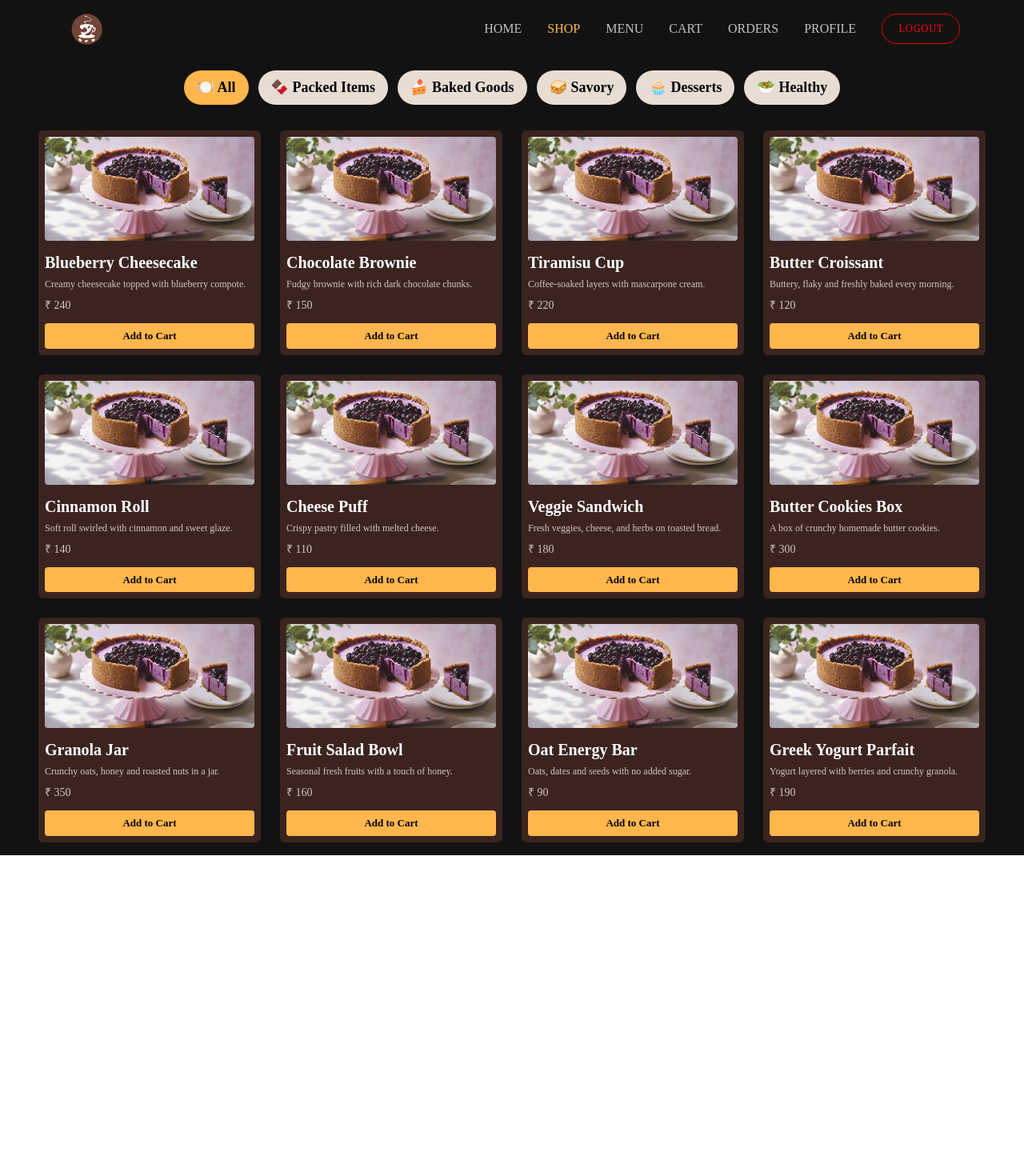
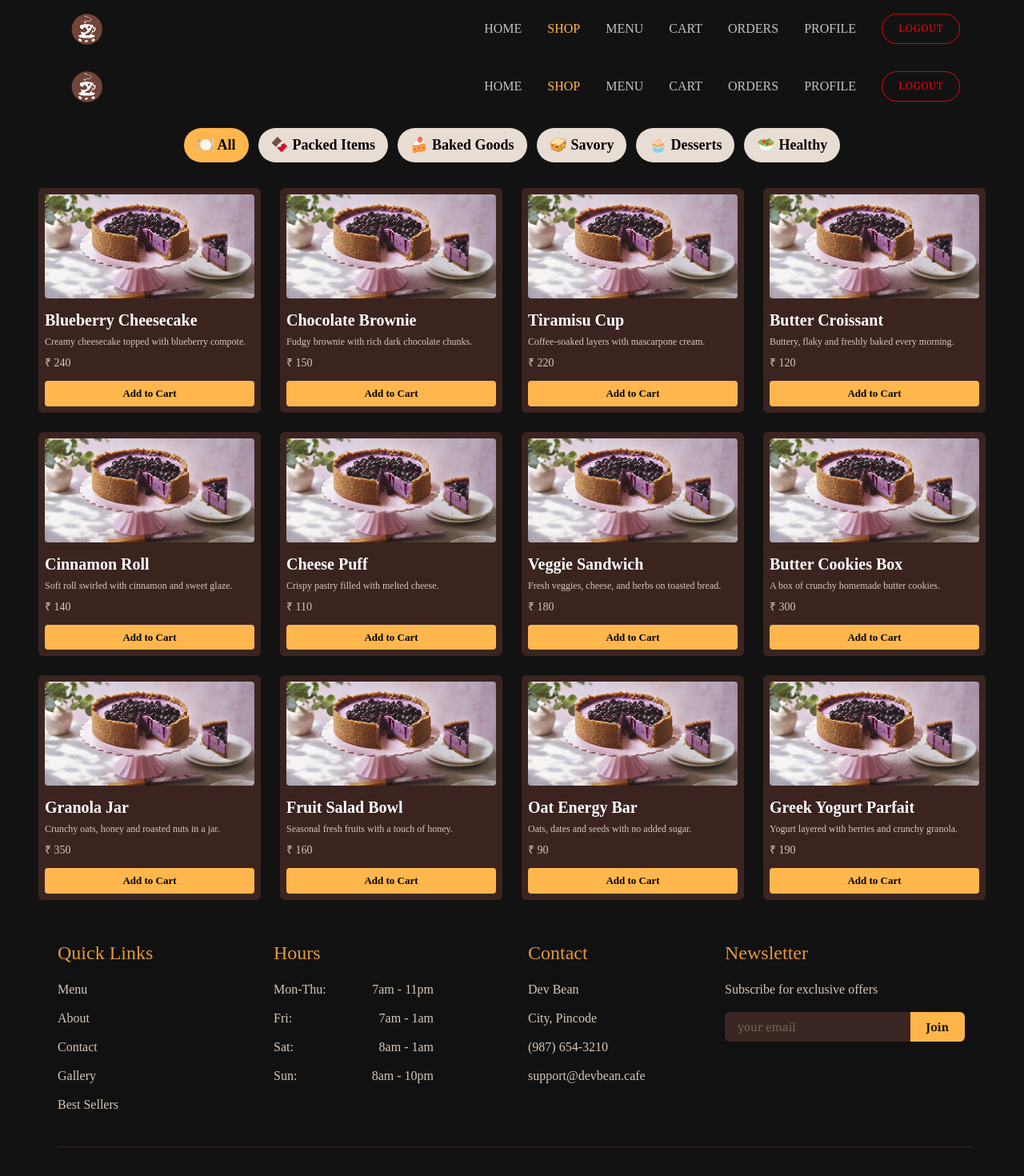
Before and after one commit to abduletifabdella29-lab/DevBean-Cafe, a React (Vite) app: page /Shop in a window 1280 px wide. Shown: the top 1470 px of the page at 80% size. Before the commit the page ends 1069 px from the top, so only its background shows below. Built offline with nearby package versions, Linux system fonts and the light colour scheme.

Commit message:
feat: implement Layout component for consistent page structure

```diff
--- a/src/App.jsx
+++ b/src/App.jsx
@@ -1,5 +1,6 @@
 import React from 'react'
 import { Routes, Route } from 'react-router-dom'
+import Layout from './Componentes/Layout.jsx'
 import Home from './Pages/Home.jsx'
 import Shop from './Pages/Shop/Shop.jsx'
 
@@ -7,7 +8,10 @@ function App() {
     return (
         <Routes>
             <Route path="/" element={<Home />} />
+
+            <Route element={<Layout />}>
                 <Route path="/Shop" element={<Shop />} />
+            </Route>
         </Routes>
     )
 }
--- /dev/null
+++ b/src/Componentes/Layout.jsx
@@ -0,0 +1,17 @@
+import { Outlet } from 'react-router-dom'
+import Navbar from './Navbar.jsx'
+import Footer from './Footer.jsx'
+
+export default function Layout() {
+    return (
+        <div className="bg-[#121212] min-h-screen flex flex-col">
+            <Navbar />
+
+            <div className="flex-1">
+                <Outlet />
+            </div>
+
+            <Footer />
+        </div>
+    )
+}
```
Lines whose indentation alone changed are shown as unchanged.
